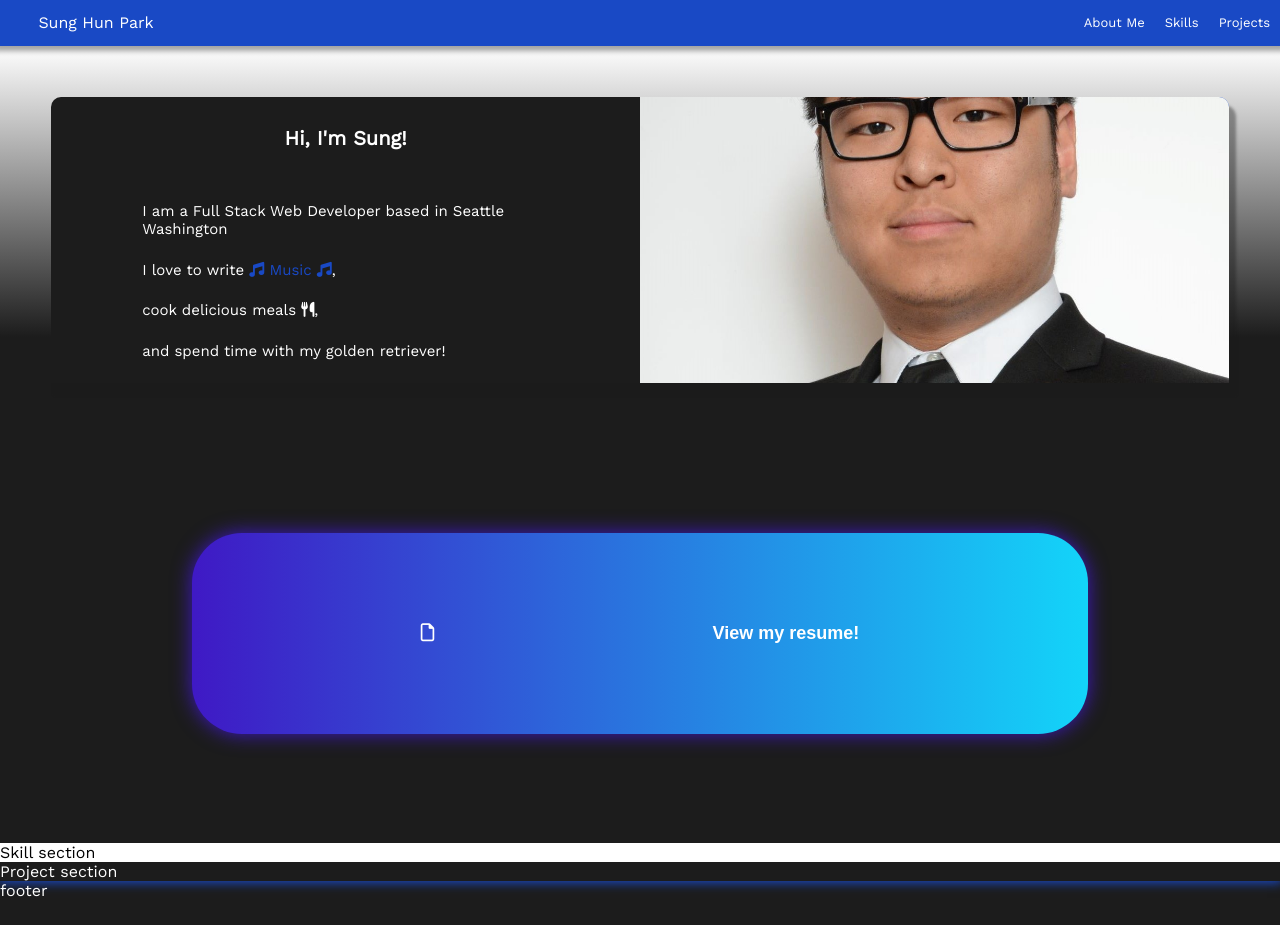
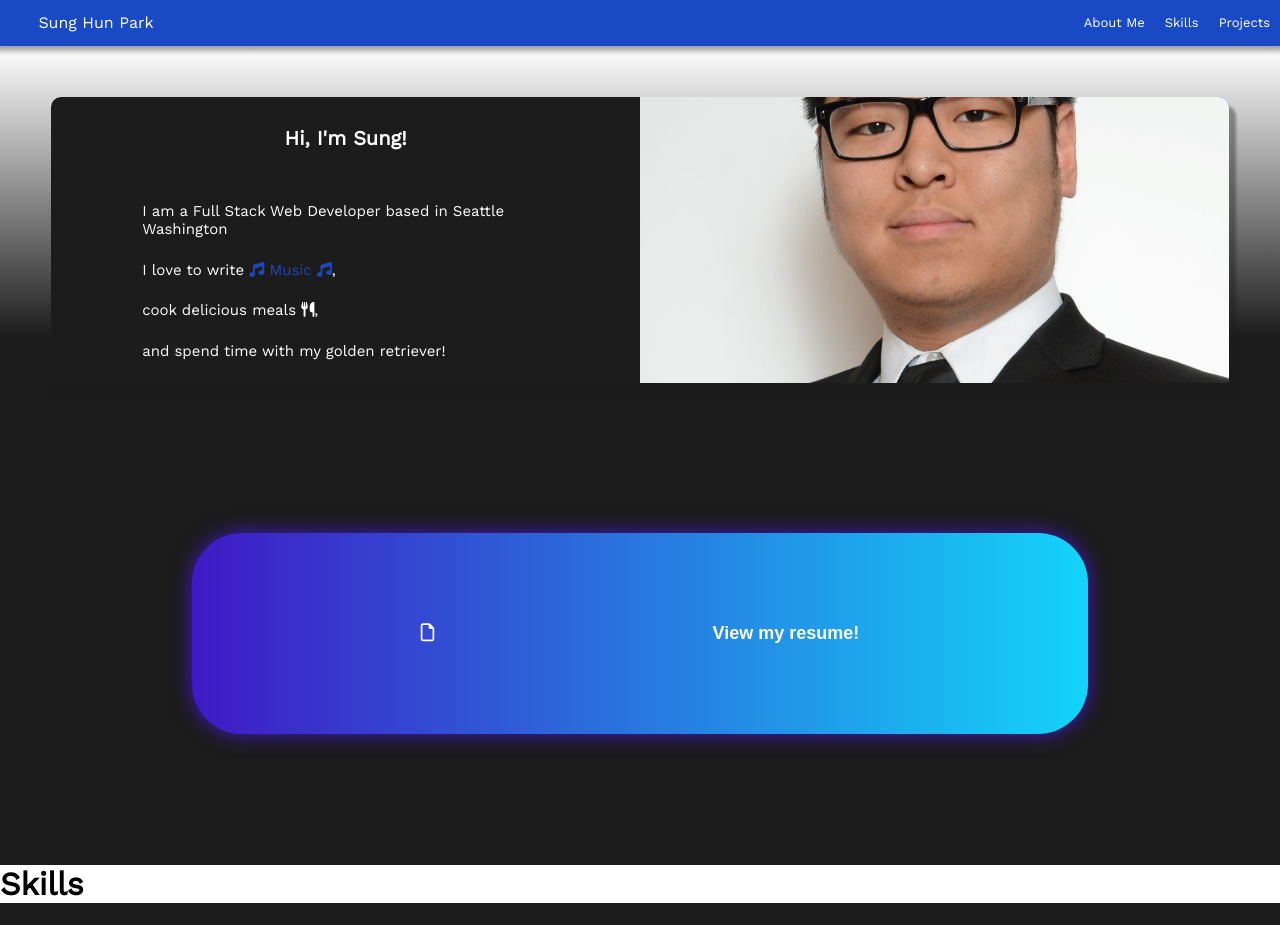
Before and after one commit to SunghunP/front-sung-portfolio, a React (Create React App) app: page / in a window 1280 px wide. Shown: the top 925 px of the page. Before the commit the page ends 900 px from the top, so only its background shows below. Built offline with nearby package versions, Linux system fonts and the light colour scheme.

Commit message:
Add Semi-colons to where it is needed

```diff
--- a/src/App.js
+++ b/src/App.js
@@ -1,4 +1,4 @@
-import { Route, Routes } from 'react-router-dom'
+import { Route, Routes } from 'react-router-dom';
 
 // pages
 import Home from "./pages/Home";
@@ -8,25 +8,29 @@ import Projects from './pages/Projects';
 import Header from "./components/Header";
 import Footer from './components/Footer';
 
+// data
+import skills from './assets/data/skills';
+import projects from './assets/data/projects';
+
 const theme = {
   mainText: '#ffffff',
   mainBackground: '#1949c5',
   mainDarkMode: '#1c1c1c',
   reverseText: '#000000',
   reverseBackground: '#ffffff'
-}
+};
 
 function App() {
   return (
     <div className="App">
       <Header theme={theme}/>
       <Routes>
-        <Route path='/' element={<Home theme={theme}/>} />
+        <Route path='/' element={<Home theme={theme} skills={skills} projects={projects} />} />
         <Route path='/projects' element={<Projects/>}/>
       </Routes>
       <Footer theme={theme}/>
     </div>
   );
-}
+};
 
 export default App;
--- a/src/components/mainPageSections/SkillSection.jsx
+++ b/src/components/mainPageSections/SkillSection.jsx
@@ -1,4 +1,5 @@
 import styled from 'styled-components';
+import Skill from '../../components/Skill';
 
 const StyledDiv = styled.div`
   background: ${props => props.theme.reverseBackground};
@@ -7,6 +8,7 @@ const StyledDiv = styled.div`
 
 export default function SkillSection({theme}) {
   return <StyledDiv theme={theme}>
-    Skill section
+    <h1>Skills</h1>
+    <Skill></Skill>
   </StyledDiv>
-}
+};
```
Also changed, not shown: src/components/Resume.jsx (+5 -6 lines).
